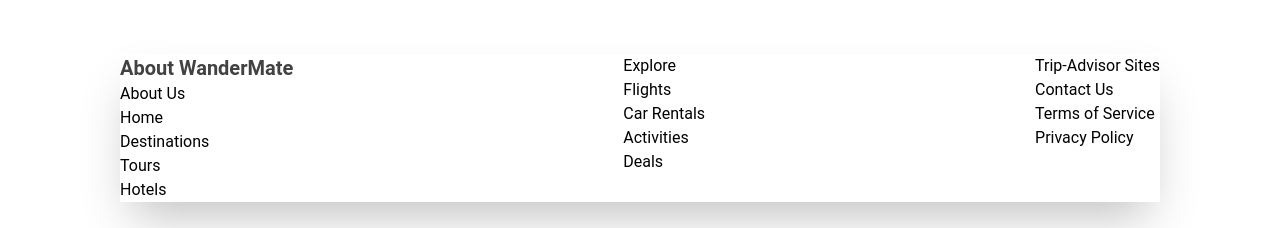
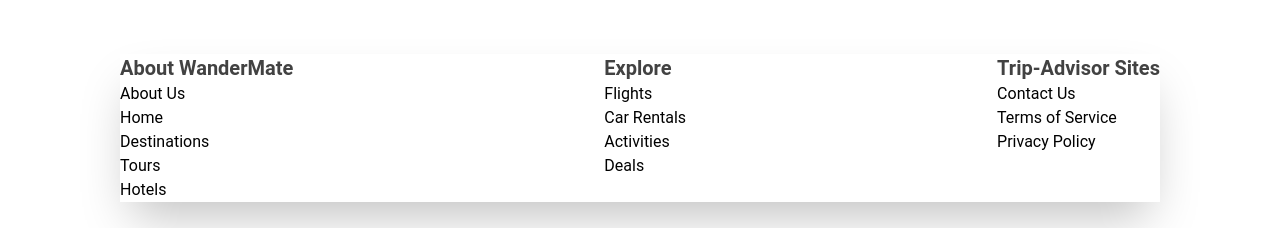
Before and after one commit to SoRa4762/WanderMate, a React (Vite) app: page /home in a window 1280 px wide. Shown: the part 2474-2702 px from the top of the page. Built offline with nearby package versions, Linux system fonts and the light colour scheme.

Commit message:
kanojo to ore convo... discussing stuff

```diff
--- a/src/elements/Footers/FFAll.jsx
+++ b/src/elements/Footers/FFAll.jsx
@@ -10,25 +10,33 @@
           </h3>
           {ffAll.slice(0, 5).map((about) => (
             <>
-              <p className="">{about.name}</p>
+              <p className="">
+                <a href={about.link}>{about.name}</a>
+              </p>
             </>
           ))}
         </div>
 
         <div>
-          <h3>Explore</h3>
+          <h3 className="text-gray-800 font-semibold text-xl">Explore</h3>
           {ffAll.slice(5, 9).map((explore) => (
             <>
-              <p>{explore.name}</p>
+              <p>
+                <a href={explore.link}>{explore.name}</a>
+              </p>
             </>
           ))}
         </div>
 
         <div>
-          <h3>Trip-Advisor Sites</h3>
+          <h3 className="text-gray-800 font-semibold text-xl">
+            Trip-Advisor Sites
+          </h3>
           {ffAll.slice(-3).map((extra) => (
             <>
-              <p>{extra.name}</p>
+              <p>
+                <a href={extra.link}>{extra.name}</a>
+              </p>
             </>
           ))}
         </div>
--- a/src/helper/data.js
+++ b/src/helper/data.js
@@ -138,66 +138,66 @@
   {
     id: 1,
     name: "About Us",
-    href: "",
+    link: "",
   },
   {
     id: 2,
     name: "Home",
-    href: "/",
+    link: "/",
   },
   {
     id: 3,
     name: "Destinations",
-    href: "/destinations",
+    link: "/destinations",
   },
   {
     id: 4,
     name: "Tours",
-    href: "/tours",
+    link: "/tours",
   },
   {
     id: 5,
     name: "Hotels",
-    href: "/hotels",
+    link: "/hotels",
   },
   {
     id: 6,
     name: "Flights",
-    href: "/flights",
+    link: "/flights",
   },
   {
     id: 7,
     name: "Car Rentals",
-    href: "/car-rentals",
+    link: "/car-rentals",
   },
   {
     id: 8,
     name: "Activities",
-    href: "/activities",
+    link: "/activities",
   },
   {
     id: 9,
     name: "Deals",
-    href: "/deals",
+    link: "/deals",
   },
   {
     id: 10,
     name: "Blog",
-    href: "/blog",
+    link: "/blog",
   },
   {
     id: 11,
     name: "Contact Us",
-    href: "/contact",
+    link: "/contact",
   },
   {
     id: 12,
     name: "Terms of Service",
-    href: "/tos",
+    link: "/tos",
   },
   {
     id: 13,
     name: "Privacy Policy",
-    href: "/privacy",
+    link: "/privacy",
   },
 ];
```
